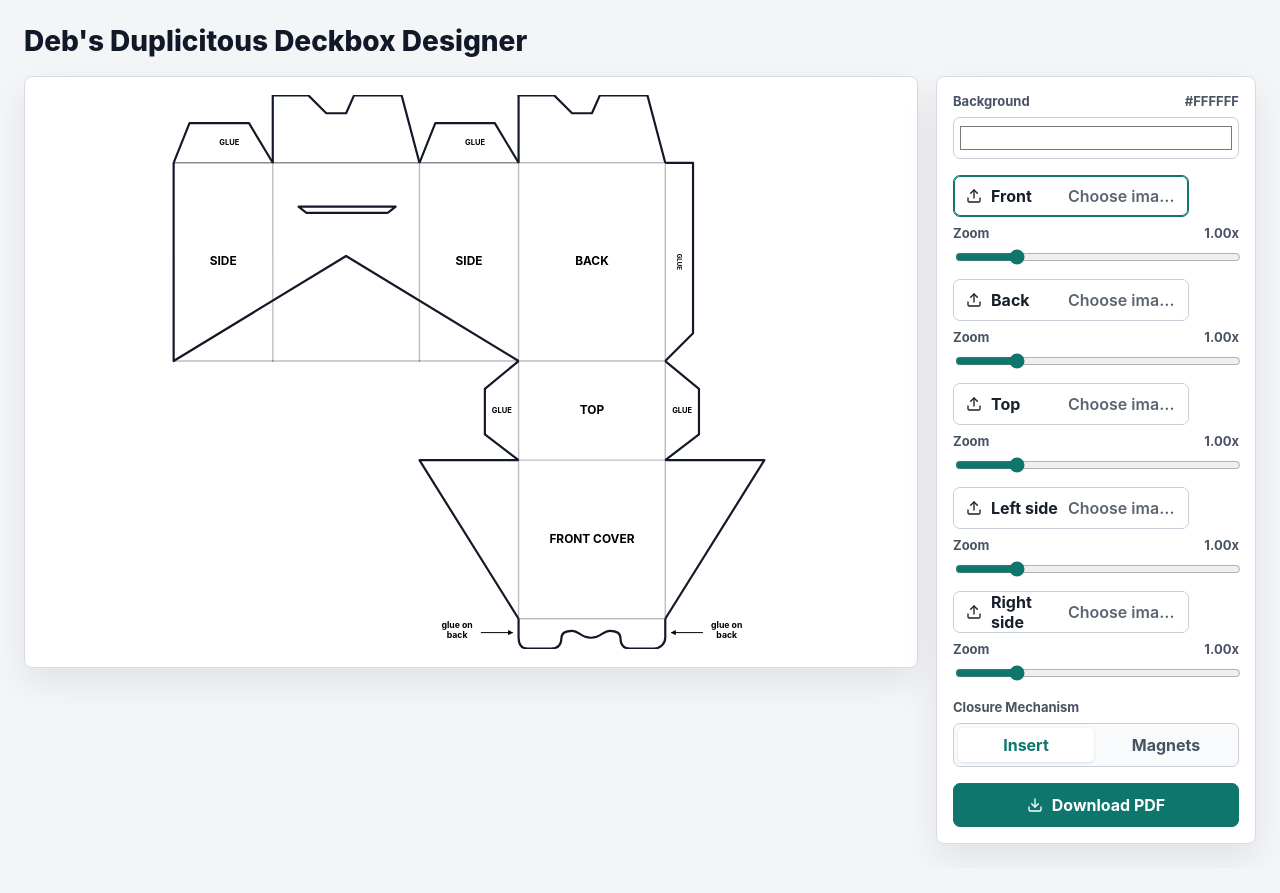
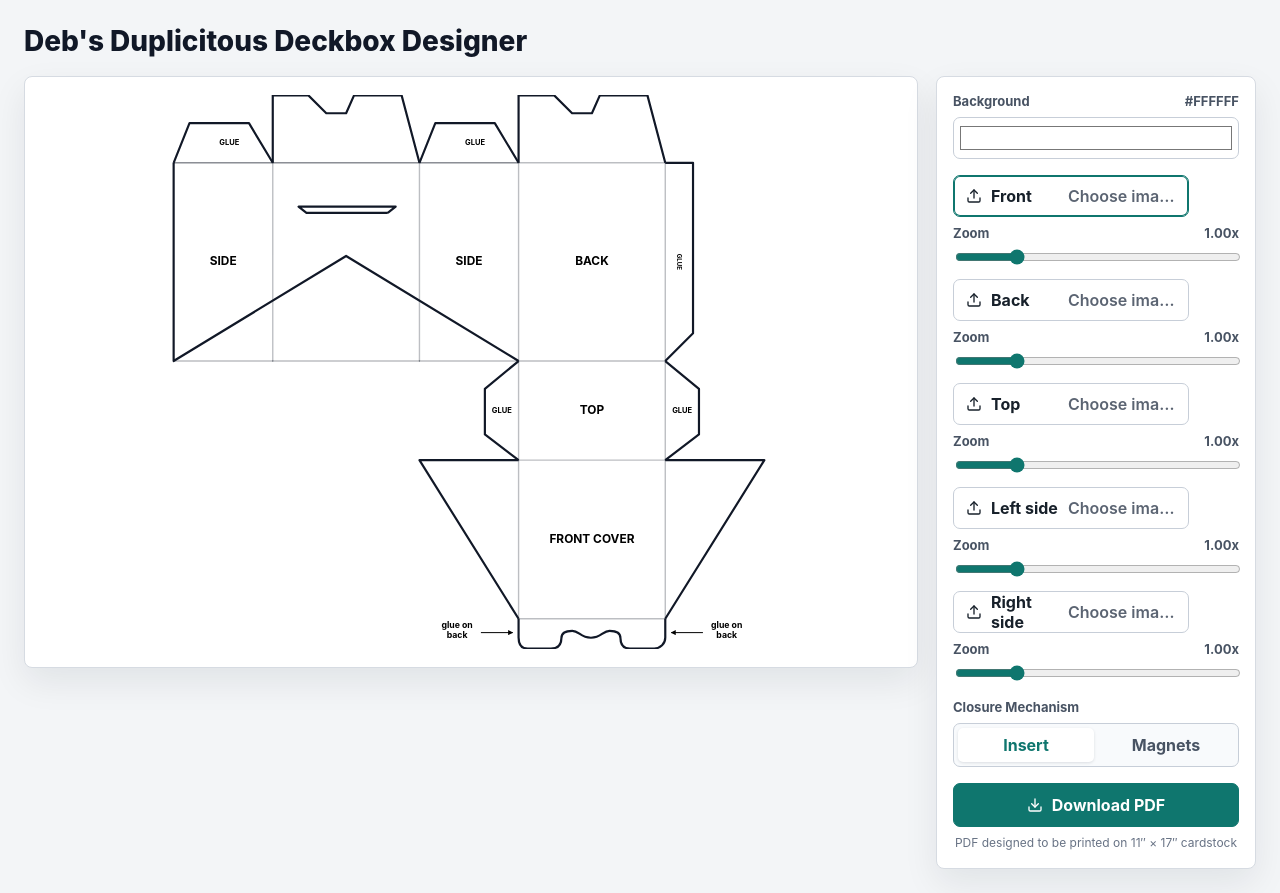
Before and after one commit to debkbanerji/deckbox-creator, a React (Vite) app: page / in a window 1280 px wide. Before the commit the page ends 868 px from the top, so only its background shows below. Built offline with nearby package versions, Linux system fonts and the light colour scheme.

Commit message:
Add PDF print size note

```diff
--- a/src/components/Controls.tsx
+++ b/src/components/Controls.tsx
@@ -140,10 +140,13 @@ export function Controls({
         </div>
       </div>
 
-      <button className="export-button" type="button" onClick={onExport} disabled={isExporting}>
-        <FiDownload aria-hidden />
-        {isExporting ? "Downloading PDF" : "Download PDF"}
-      </button>
+      <div className="export-control">
+        <button className="export-button" type="button" onClick={onExport} disabled={isExporting}>
+          <FiDownload aria-hidden />
+          {isExporting ? "Downloading PDF" : "Download PDF"}
+        </button>
+        <p className="export-note">PDF designed to be printed on 11″ × 17″ cardstock</p>
+      </div>
     </aside>
   );
 }
--- a/src/styles.css
+++ b/src/styles.css
@@ -385,6 +385,19 @@ input:disabled {
   font-weight: 750;
 }
 
+.export-control {
+  display: grid;
+  gap: 8px;
+}
+
+.export-note {
+  margin: 0;
+  color: #687385;
+  font-size: 12px;
+  line-height: 1.4;
+  text-align: center;
+}
+
 .export-button:hover:not(:disabled) {
   background: #115e59;
   border-color: #115e59;
```
